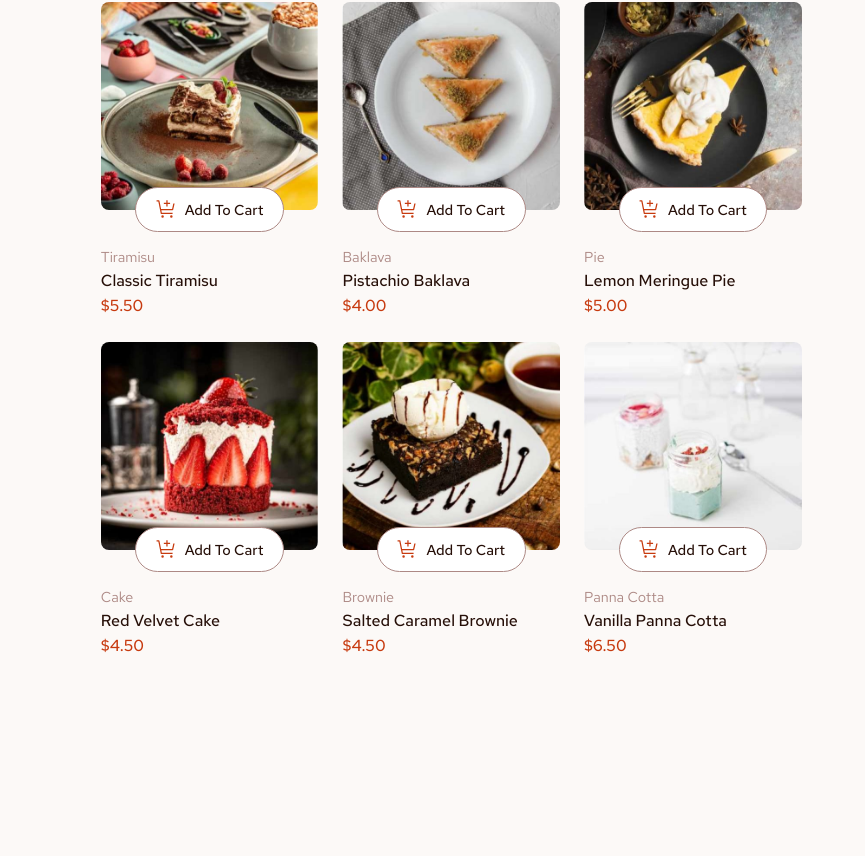
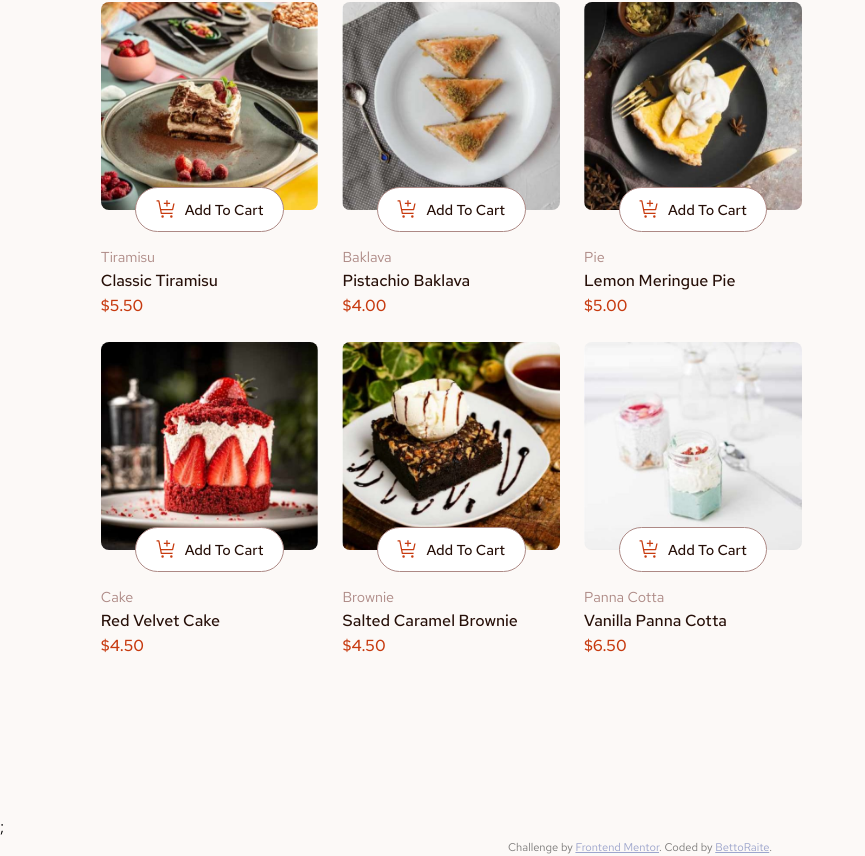
Before and after one commit to BettoRaite/front-end-challenges, a React (Vite) app in the folder product-list-with-cart-main/: page / in a window 1280 px wide. Shown: the part 519-1375 px from the top of the page, without its empty margins (0-865 px from the left). Before the commit the page ends 1334 px from the top, so only its background shows below. Built offline with nearby package versions, Linux system fonts and the light colour scheme.

Commit message:
chore: added attribution.

```diff
--- a/product-list-with-cart-main/index.html
+++ b/product-list-with-cart-main/index.html
@@ -13,27 +13,11 @@
     />
 
     <title>Frontend Mentor | Product list with cart</title>
-
-    <!-- Feel free to remove these styles or customise in your own stylesheet 👍 -->
-    <style>
-      .attribution {
-        font-size: 11px;
-        text-align: center;
-        display: none;
-      }
-      .attribution a {
-        color: hsl(228, 45%, 44%);
-      }
-    </style>
   </head>
   <body>
     <div id="root"></div>
+
     <script type="module" src="./src/main.tsx"></script>
-    <div class="attribution">
-      Challenge by
-      <a href="https://www.frontendmentor.io?ref=challenge">Frontend Mentor</a>.
-      Coded by <a href="#">Your Name Here</a>.
-    </div>
   </body>
 </html>
 <!--
--- a/product-list-with-cart-main/src/App.tsx
+++ b/product-list-with-cart-main/src/App.tsx
@@ -18,5 +18,16 @@ for (const productData of productsData) {
 }
 
 export default function App() {
-	return <MainLayout initialProducts={initialProducts} />;
+	return (
+		<>
+			<MainLayout initialProducts={initialProducts} />;
+			<div className="attribution">
+				Challenge by&nbsp;
+				<a href="https://www.frontendmentor.io?ref=challenge">
+					Frontend Mentor
+				</a>
+				. Coded by <a href="https://github.com/BettoRaite">BettoRaite</a>.
+			</div>
+		</>
+	);
 }
--- a/product-list-with-cart-main/src/index.css
+++ b/product-list-with-cart-main/src/index.css
@@ -37,3 +37,16 @@ body {
   min-width: 320px;
   min-height: 100vh;
 }
+
+.attribution {
+  position: absolute;
+
+  font-size: 0.7rem;
+  text-align: center;
+
+  width: 100%;
+  opacity: 0.5;
+}
+.attribution a {
+  color: hsl(228, 45%, 44%);
+}
```
